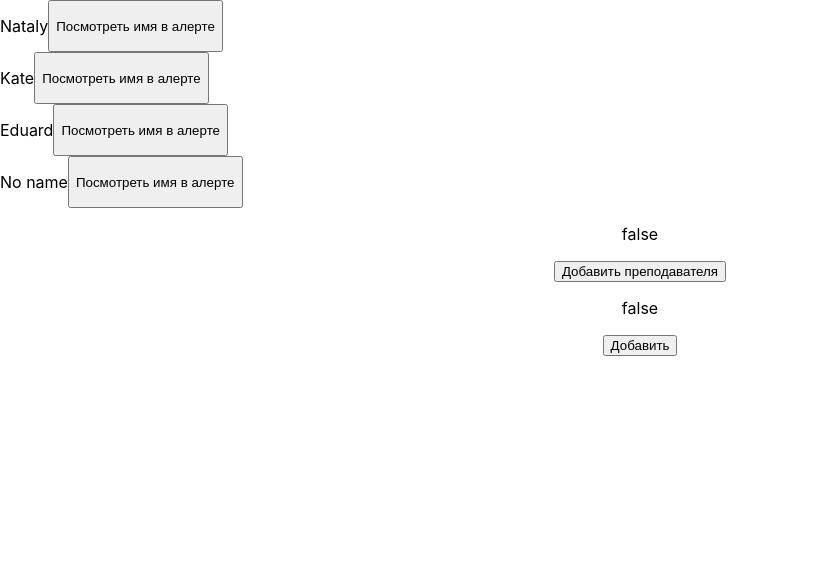
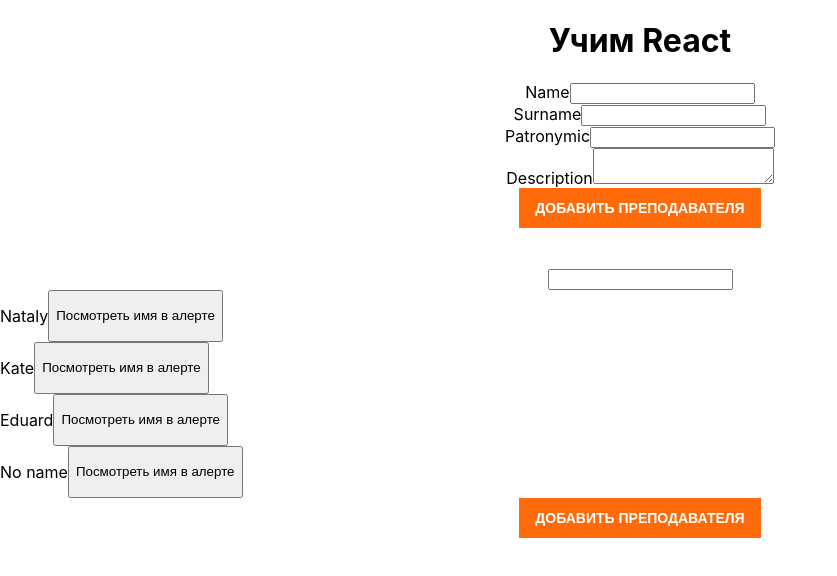
Before and after one commit to natasha08n/react36-project, a React (Create React App) app: page / in a window 1280 px wide. Shown: the top 576 px of the page, without its empty margins (0-837 px from the left). Built offline with nearby package versions, Linux system fonts and the light colour scheme.

Commit message:
Lesson 4. Form

```diff
--- a/src/App.js
+++ b/src/App.js
@@ -1,5 +1,8 @@
-import { Button } from "./components/Button";
+import React from "react";
+import { Button } from "./components/Button/Button";
 import { Card } from "./components/Card";
+import { Form } from "./components/Form";
+import { Header } from "./components/Header";
 import "./App.css";
 
 const teachers = [
@@ -21,16 +24,41 @@ const teachers = [
   },
 ];
 
-function App() {
+/**
+ * App
+ *  Form - state: { name/surname/patronymic/description }
+ *    Input - labelName, onChange, value
+ */
+
+class App extends React.Component {
+  state = {
+    value: "",
+  };
+
+  handleChange = (e) => {
+    console.log("e.target.value", e.target.value);
+    this.setState({ value: e.target.value });
+  };
+
+  render() {
     return (
       <div className="App">
+      <Header title="Учим React" />
+        <Form />
+        <br />
+        <br />
+        <input
+          type="text"
+          value={this.state.value}
+          onChange={this.handleChange}
+        />
         {teachers.map((teacher) => (
           <Card key={teacher.id} id={teacher.id} name={teacher.name} />
         ))}
         <Button name="Добавить преподавателя" />
-      <Button />
       </div>
     );
   }
+}
 
 export default App;
--- a/src/components/Button.jsx
+++ /dev/null
@@ -1,40 +0,0 @@
-import { Component } from "react";
-
-class Button extends Component {
-  constructor(props) {
-    super(props);
-    this.state = {
-      teachers: [],
-      clicked: false,
-    };
-  }
-
-  handleAdd = () => {
-    for (let i = 0; i < 3; i += 1) {
-      console.log("before set state", this.state.clicked);
-
-      this.setState((prev) => ({
-        clicked: !prev.clicked,
-      }));
-      console.log("after set state", this.state.clicked);
-    }
-  };
-
-  render() {
-    const { name } = this.props;
-    return (
-      <>
-        <p>{this.state.clicked.toString()}</p>
-        <button type="button" onClick={this.handleAdd}>
-          {name}
-        </button>
-      </>
-    );
-  }
-}
-
-Button.defaultProps = {
-  name: "Добавить",
-};
-
-export { Button };
--- /dev/null
+++ b/src/components/Button/Button.jsx
@@ -0,0 +1,21 @@
+import { Component } from "react";
+
+import styles from "./Button.module.css";
+
+class Button extends Component {
+  render() {
+    const { name, type } = this.props;
+
+    return (
+      <button type={type} className={styles.base} onClick={this.handleAdd}>
+        {name}
+      </button>
+    );
+  }
+}
+
+Button.defaultProps = {
+  name: "Добавить",
+};
+
+export { Button };
--- /dev/null
+++ b/src/components/Button/Button.module.css
@@ -0,0 +1,12 @@
+.base {
+  background-color: #ff6b0a;
+  border: none;
+  outline: none;
+  padding: 8px 16px;
+  color: #fff;
+  font-weight: bold;
+  font-size: 14px;
+  line-height: 24px;
+  text-transform: uppercase;
+  cursor: pointer;
+}
--- /dev/null
+++ b/src/components/Form.jsx
@@ -0,0 +1,58 @@
+import { Component } from "react";
+import { Input } from "./Input";
+import { Button } from "./Button/Button";
+
+class Form extends Component {
+  state = {
+    name: "",
+    surname: "",
+    patronymic: "",
+    description: "",
+  };
+
+  handleChange = ({ value, name }) => {
+    this.setState({ [name]: value });
+  };
+
+  handleSubmit = (e) => {
+    e.preventDefault();
+    console.log("state", this.state);
+  };
+
+  render() {
+    const { name, surname, patronymic, description } = this.state;
+
+    return (
+      <form onSubmit={this.handleSubmit}>
+        <Input
+          name="name"
+          labelName="Name"
+          value={name}
+          onChange={this.handleChange}
+        />
+        <Input
+          name="surname"
+          labelName="Surname"
+          value={surname}
+          onChange={this.handleChange}
+        />
+        <Input
+          name="patronymic"
+          labelName="Patronymic"
+          value={patronymic}
+          onChange={this.handleChange}
+        />
+        <Input
+          type="textarea"
+          name="description"
+          labelName="Description"
+          value={description}
+          onChange={this.handleChange}
+        />
+        <Button type="submit" name="Добавить преподавателя" />
+      </form>
+    );
+  }
+}
+
+export { Form };
--- /dev/null
+++ b/src/components/Header.jsx
@@ -0,0 +1,13 @@
+import { Component } from "react";
+
+class Header extends Component {
+  render() {
+    const { title } = this.props;
+
+    return (
+      <h1>{title}</h1>
+    );
+  }
+}
+
+export { Header };
--- /dev/null
+++ b/src/components/Input.jsx
@@ -0,0 +1,37 @@
+import { Component } from "react";
+
+class Input extends Component {
+  static defaultProps = {
+    type: "input",
+  };
+
+  handleChange = (e) => {
+    const { name, value } = e.target;
+
+    this.props.onChange({ value, name });
+  };
+
+  render() {
+    const { labelName, name, value, type } = this.props;
+
+    return (
+      <div>
+        <label>
+          {labelName}
+          {type === "input" ? (
+            <input
+              name={name}
+              type="text"
+              value={value}
+              onChange={this.handleChange}
+            />
+          ) : (
+            <textarea name={name} value={value} onChange={this.handleChange} />
+          )}
+        </label>
+      </div>
+    );
+  }
+}
+
+export { Input };
--- /dev/null
+++ b/src/theme/colors.css
@@ -0,0 +1,2 @@
+@value base: #ff6b0a;
+@value text: #fff;
```
Lines whose indentation alone changed are shown as unchanged.
